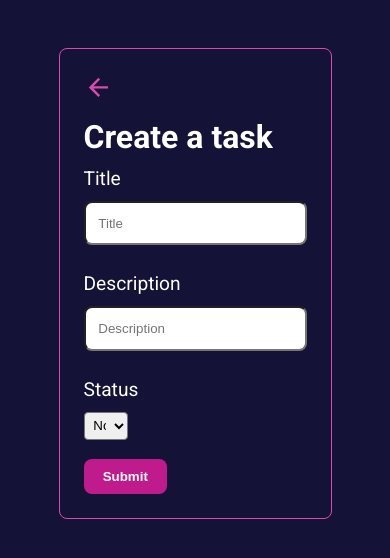
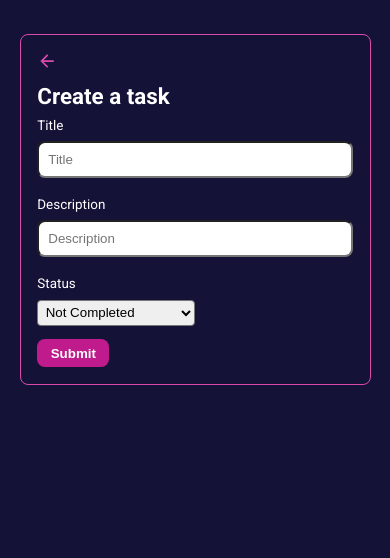
Before and after one commit to Manish2005/tasko-app, a React (Vite) app: page /create in a window 390 px wide. Shown: the top 558 px of the page. Built offline with nearby package versions, Linux system fonts and the light colour scheme.

Commit message:
add media queries

```diff
--- a/data/db.json
+++ b/data/db.json
@@ -4,25 +4,25 @@
       "id": "2fcf01e0",
       "title": "Have breakfast with Sarah",
       "description": "Lorem ipsum dolor sit amet, consectetur adipiscing elit, sed do eiusmod tempor incididunt ut labore et dolore magna aliqua. Ut enim ad minim veniam, quis nostrud exercitation ullamco laboris nisi ut aliquip ex ea commodo consequat. Duis aute irure dolor in reprehenderit in voluptate velit esse cillum.",
-      "status": "not completed"
+      "status": "completed"
     },
     {
       "id": "1fc3rxe0",
       "title": "Go to the gym",
       "description": "Lorem ipsum dolor sit amet, consectetur adipiscing elit, sed do eiusmod tempor incididunt ut labore et dolore magna aliqua. Ut enim ad minim veniam, quis nostrud exercitation ullamco laboris nisi ut aliquip ex ea commodo consequat. Duis aute irure dolor in reprehenderit in voluptate velit esse cillum.",
-      "status": "not completed"
+      "status": "completed"
     },
     {
       "id": "9zcse31k",
       "title": "Study for the exam of Microbiology",
       "description": "Lorem ipsum dolor sit amet, consectetur adipiscing elit, sed do eiusmod tempor incididunt ut labore et dolore magna aliqua. Ut enim ad minim veniam, quis nostrud exercitation ullamco laboris nisi ut aliquip ex ea commodo consequat. Duis aute irure dolor in reprehenderit in voluptate velit esse cillum.",
-      "status": "not completed"
+      "status": "completed"
     },
     {
       "id": "3079a295",
       "title": "Go to buy some groceries",
       "description": "Lorem ipsum dolor sit amet, consectetur adipiscing elit, sed do eiusmod tempor incididunt ut labore et dolore magna aliqua. Ut enim ad minim veniam, quis nostrud exercitation ullamco laboris nisi ut aliquip ex ea commodo consequat. Duis aute irure dolor in reprehenderit in voluptate velit esse cillum.",
-      "status": "not completed"
+      "status": "completed"
     }
   ]
 }
--- a/src/main.jsx
+++ b/src/main.jsx
@@ -2,6 +2,7 @@ import React from "react";
 import ReactDOM from "react-dom/client";
 import App from "./App.jsx";
 import "./main.css";
+import "./queries.css";
 
 ReactDOM.createRoot(document.getElementById("root")).render(
   <React.StrictMode>
--- /dev/null
+++ b/src/queries.css
@@ -0,0 +1,59 @@
+/************************************/
+/* BELOW 1200px (Landscape Tablets) */
+/************************************/
+
+@media (max-width: 75em) {
+  html {
+    font-size: 80%;
+  }
+}
+
+/**************************/
+/* BELOW 944px (Tablets)  */
+/**************************/
+
+@media (max-width: 59em) {
+  html {
+    font-size: 70%;
+  }
+
+  .form-select-status {
+    width: 40%;
+  }
+
+  .container-list {
+    width: 70%;
+  }
+
+  .container-task-details {
+    width: 80%;
+  }
+}
+
+/*********************************/
+/* BELOW 704px (Smaller tablets) */
+/*********************************/
+
+@media (max-width: 44em) {
+  .container-task-details {
+    width: 90%;
+  }
+}
+
+/**************************/
+/* BELOW 544px (Phones)   */
+/**************************/
+
+@media (max-width: 34em) {
+  .container-form {
+    width: 90%;
+  }
+
+  .form-select-status {
+    width: 50%;
+  }
+
+  .container-list {
+    width: 90%;
+  }
+}
```
